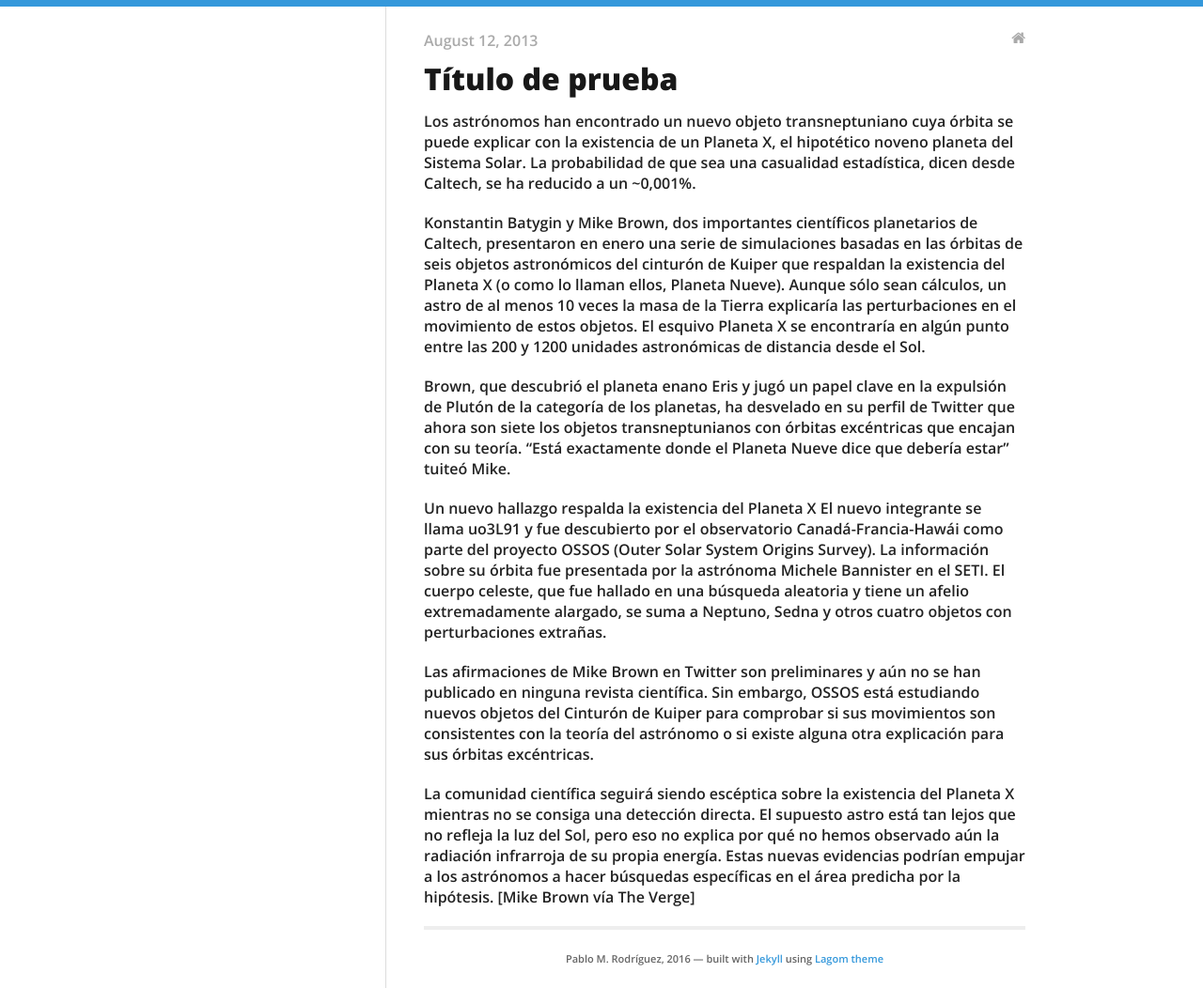
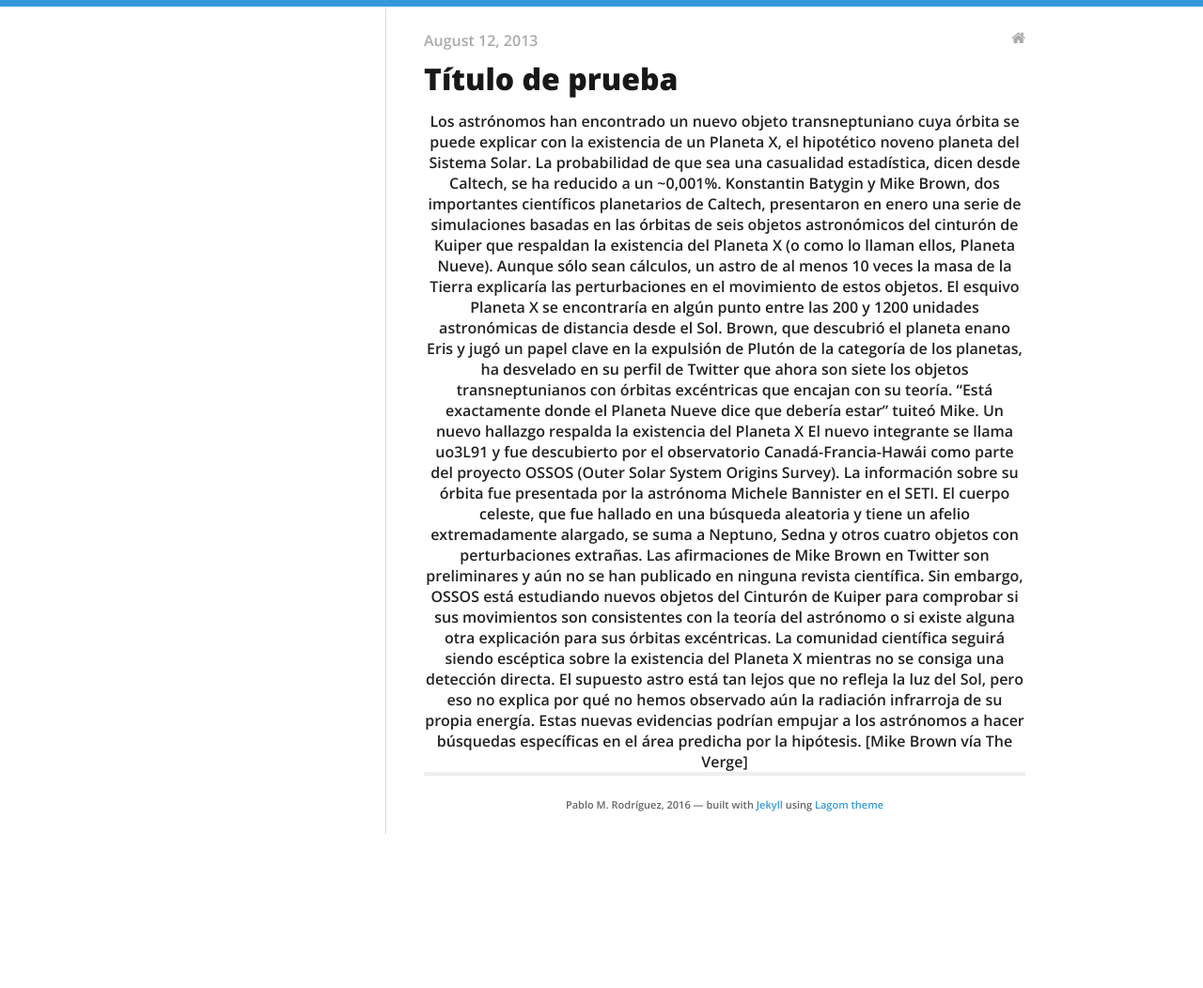
Before and after one commit to fearofcrime/fearofcrime.github.io, a Jekyll site: the page built from _posts/2013-08-12-another-sample.md, in a window 1280 px wide. Shown: the whole page at 94% size. Built offline with Jekyll 4.4.1, drawn with Linux system fonts in a browser that asks for light colours; nearby versions of some CDN libraries; after the commit the page ends 907 px from its top, so only the background shows below that.

```diff
--- a/_posts/2013-08-12-another-sample.md
+++ b/_posts/2013-08-12-another-sample.md
@@ -5,7 +5,7 @@ categories:
 - blog
 ---
 
-Los astrónomos han encontrado un nuevo objeto transneptuniano cuya órbita se puede explicar con la existencia de un Planeta X, el hipotético noveno planeta del Sistema Solar. La probabilidad de que sea una casualidad estadística, dicen desde Caltech, se ha reducido a un ~0,001%.
+<center> Los astrónomos han encontrado un nuevo objeto transneptuniano cuya órbita se puede explicar con la existencia de un Planeta X, el hipotético noveno planeta del Sistema Solar. La probabilidad de que sea una casualidad estadística, dicen desde Caltech, se ha reducido a un ~0,001%.
 
 
 
@@ -18,4 +18,4 @@ El nuevo integrante se llama uo3L91 y fue descubierto por el observatorio Canad
 
 Las afirmaciones de Mike Brown en Twitter son preliminares y aún no se han publicado en ninguna revista científica. Sin embargo, OSSOS está estudiando nuevos objetos del Cinturón de Kuiper para comprobar si sus movimientos son consistentes con la teoría del astrónomo o si existe alguna otra explicación para sus órbitas excéntricas.
 
-La comunidad científica seguirá siendo escéptica sobre la existencia del Planeta X mientras no se consiga una detección directa. El supuesto astro está tan lejos que no refleja la luz del Sol, pero eso no explica por qué no hemos observado aún la radiación infrarroja de su propia energía. Estas nuevas evidencias podrían empujar a los astrónomos a hacer búsquedas específicas en el área predicha por la hipótesis. [Mike Brown vía The Verge]
+La comunidad científica seguirá siendo escéptica sobre la existencia del Planeta X mientras no se consiga una detección directa. El supuesto astro está tan lejos que no refleja la luz del Sol, pero eso no explica por qué no hemos observado aún la radiación infrarroja de su propia energía. Estas nuevas evidencias podrían empujar a los astrónomos a hacer búsquedas específicas en el área predicha por la hipótesis. [Mike Brown vía The Verge] </center>
```
